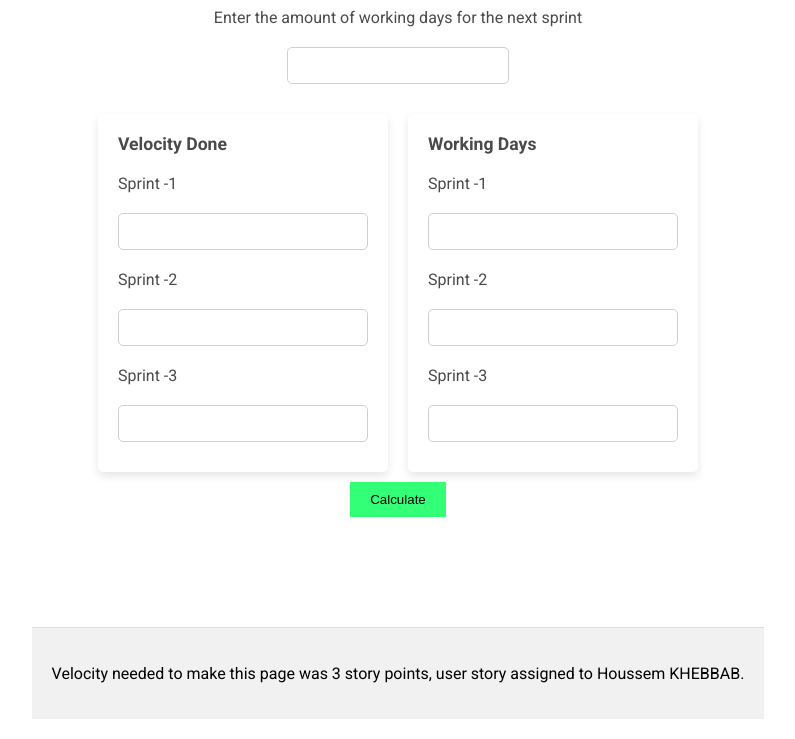
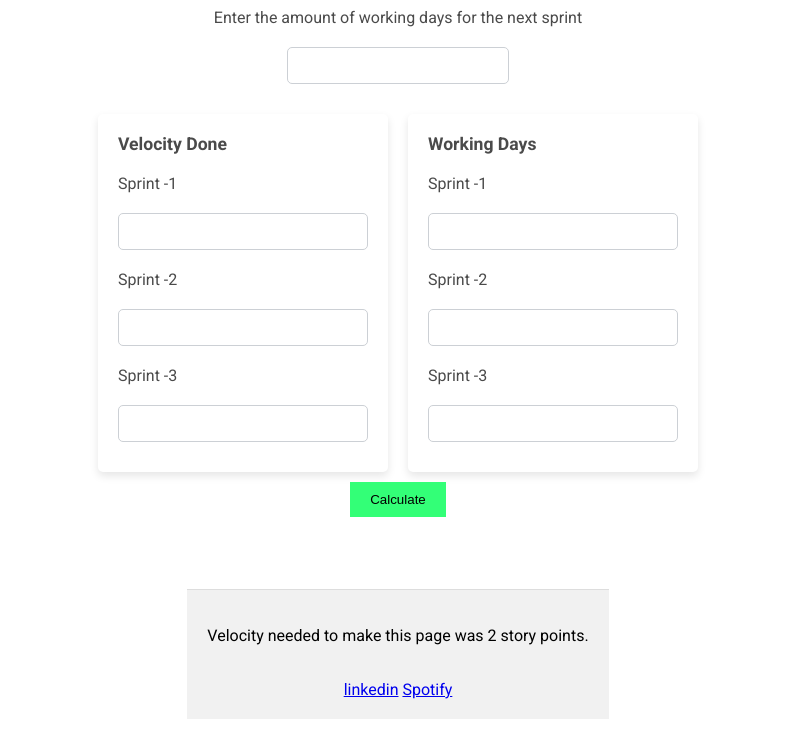
Before and after one commit to Houssem88/kpact, a plain HTML site: page index.html in a window 1280 px wide. Shown: the part 101-840 px from the top of the page, without its empty margins (242-1037 px from the left). Drawn offline with Linux system fonts and the light colour scheme.

Commit message:
add some links in footer

```diff
--- a/index.html
+++ b/index.html
@@ -41,7 +41,10 @@
 
     <!-- Footer -->
     <footer>
-        <p>Velocity needed to make this page was 3 story points, user story assigned to Houssem KHEBBAB.</p>
+        <p>Velocity needed to make this page was 2 story points.</p>
+        <br>
+        <a href="https://www.linkedin.com/in/houssem-eddine-khebbab/">linkedin</a>
+        <a href="https://open.spotify.com/artist/6uzSvHfv9yQfxQ1U2GGUnf?si=yB1fqbkPSHmKwlLKPlITIg">Spotify</a>
     </footer>
 
     <!-- Popin Modal -->
```
